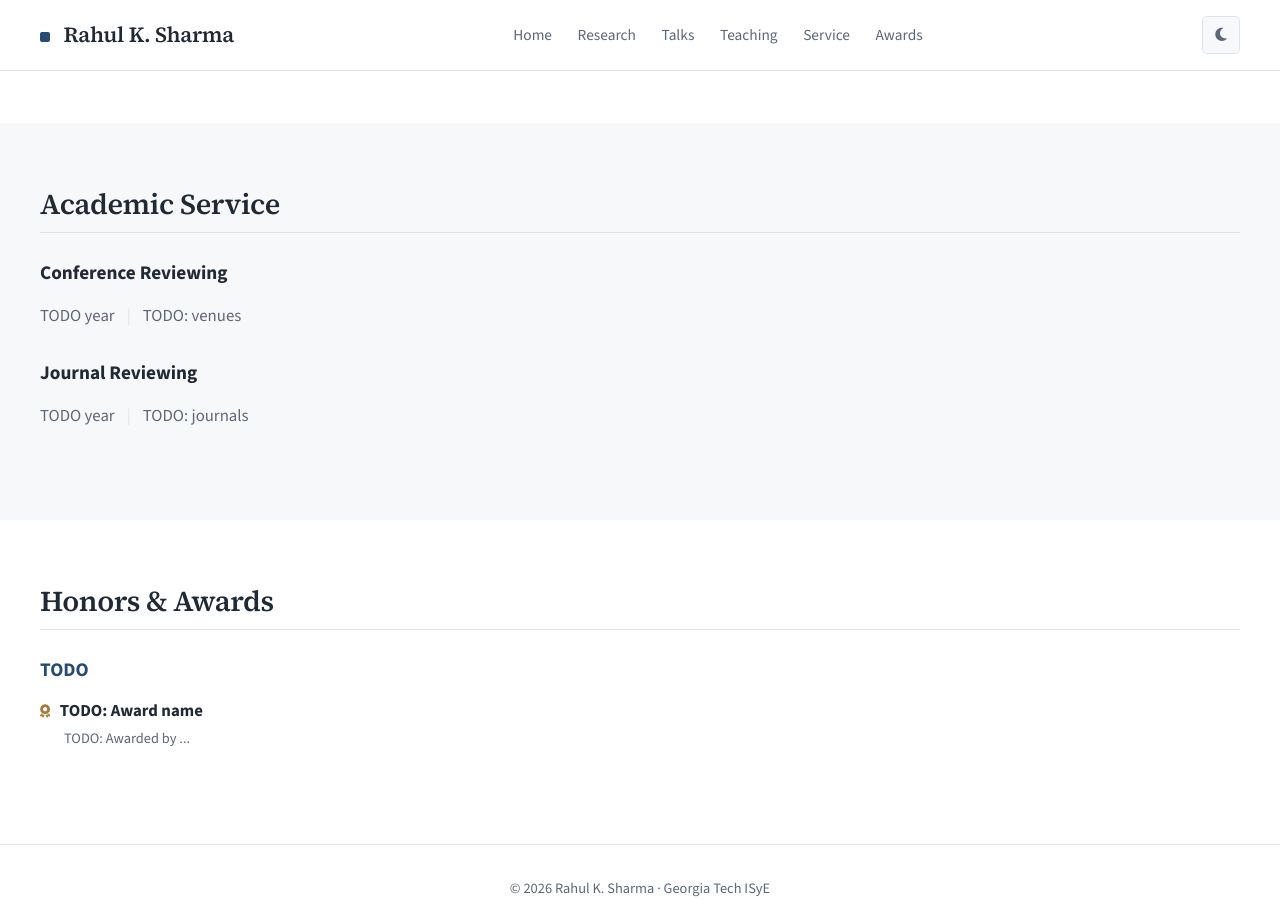
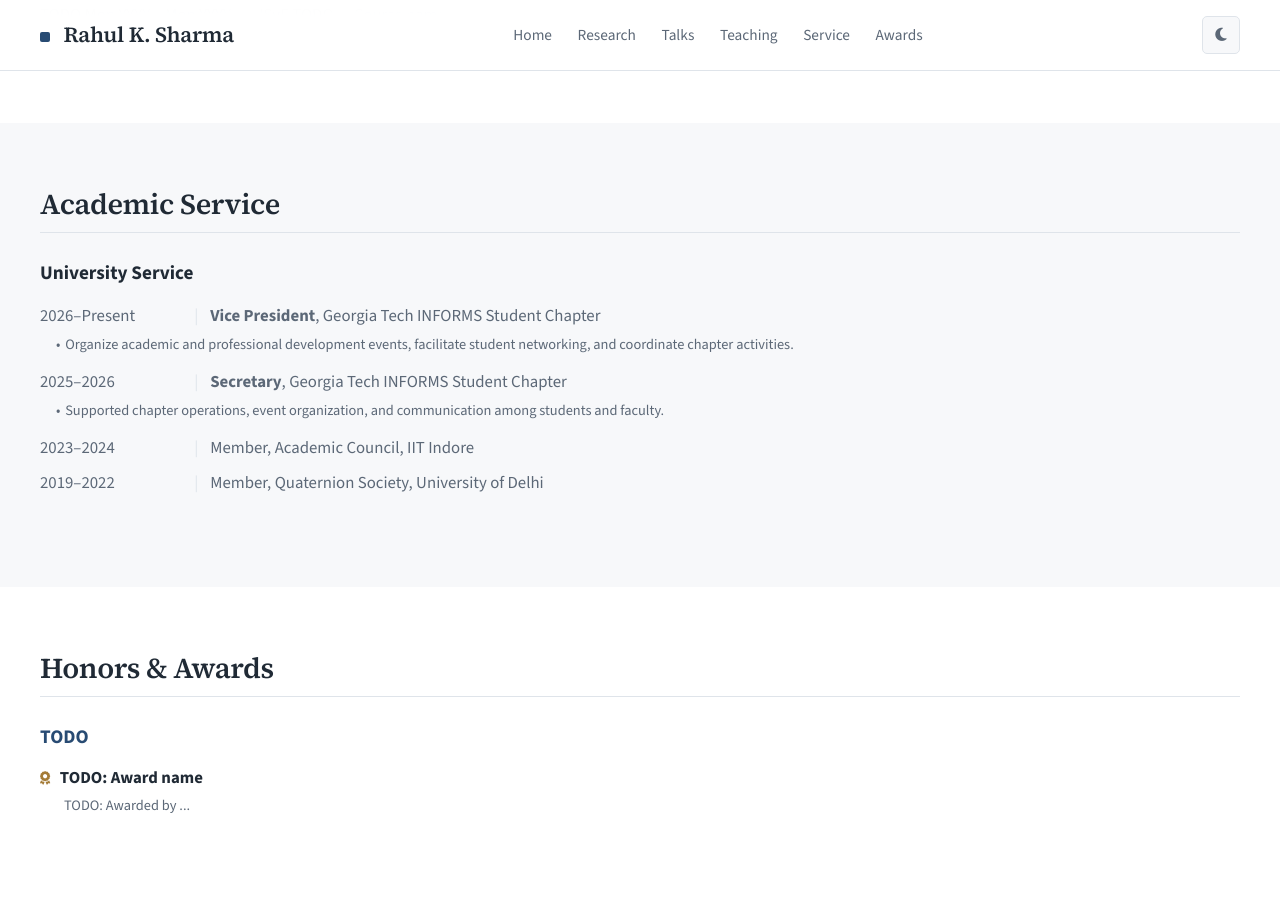
Before and after one commit to rsharma459/rsharma459.github.io, a Jekyll site: the page built from index.md, in a window 1280 px wide and 900 px high, scrolled down 2850 px. Built offline with Jekyll 4.4.1, drawn with Linux system fonts in a browser that asks for light colours; a style sheet for code colours, icons or effects is not loaded.

Commit message:
Revise university service section in services.yml
Updated university service entries with roles and details.

```diff
--- a/_data/services.yml
+++ b/_data/services.yml
@@ -2,12 +2,20 @@
 # Each category has a heading and a list of items with { label, detail, comment? }
 # TODO: replace placeholders.
 
-- heading: "Conference Reviewing"
+
+- heading: "University Service"
   items:
-    - label: "TODO year"
-      detail: "TODO: venues"
 
-- heading: "Journal Reviewing"
-  items:
-    - label: "TODO year"
-      detail: "TODO: journals"
+    - label: "2026–Present"
+      detail: "<strong>Vice President</strong>, Georgia Tech INFORMS Student Chapter"
+      comment: "Organize academic and professional development events, facilitate student networking, and coordinate chapter activities."
+
+    - label: "2025–2026"
+      detail: "<strong>Secretary</strong>, Georgia Tech INFORMS Student Chapter"
+      comment: "Supported chapter operations, event organization, and communication among students and faculty."
+
+    - label: "2023–2024"
+      detail: "Member, Academic Council, IIT Indore"
+
+    - label: "2019–2022"
+      detail: "Member, Quaternion Society, University of Delhi"
```
